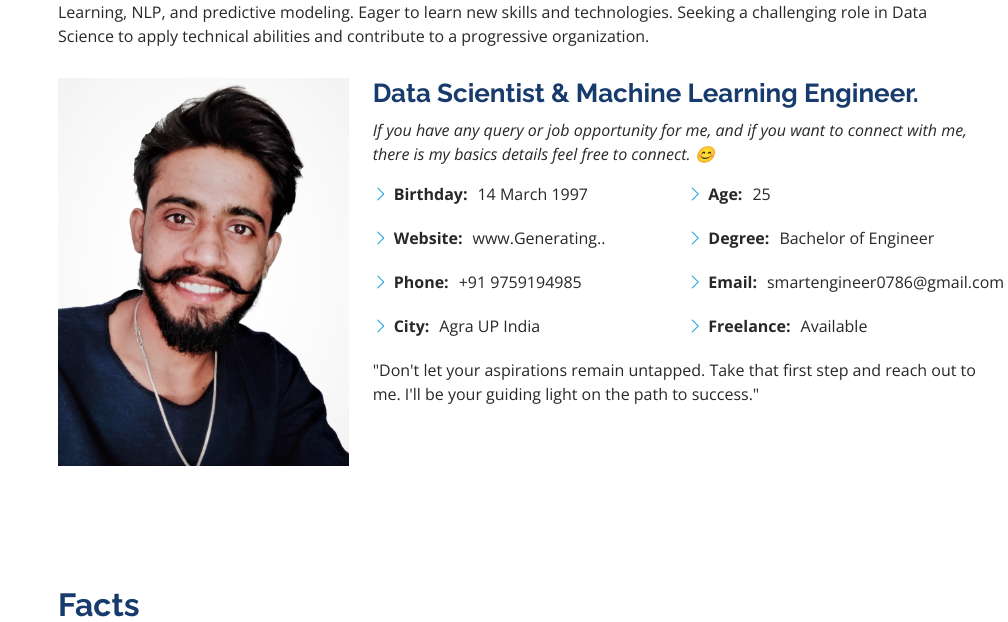
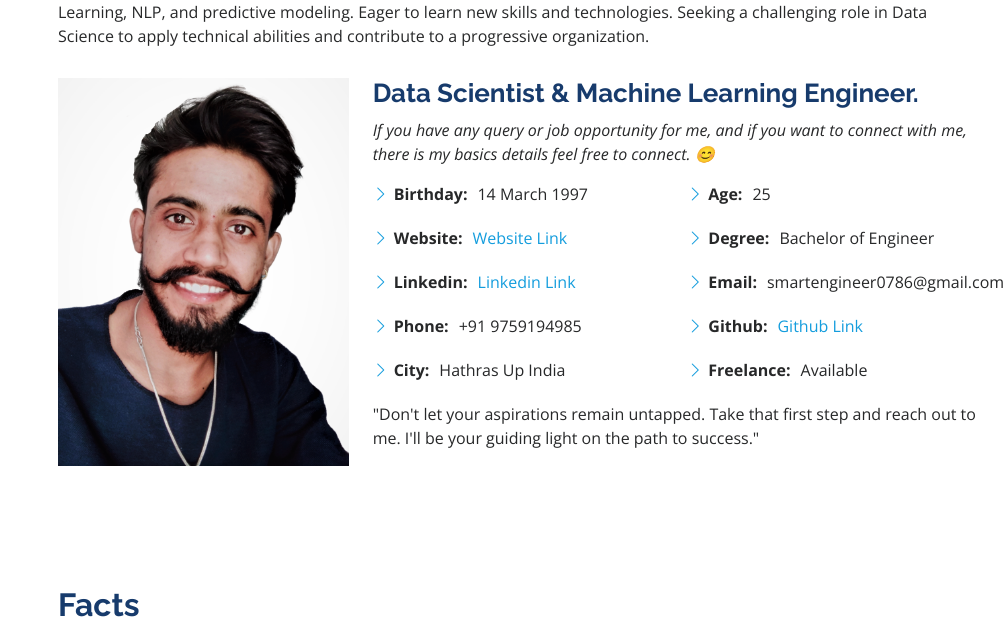
Before and after one commit to Ranjit-Singh-786/portfolio_website, a Flask app: page / in a window 1280 px wide. Shown: the part 962-1584 px from the top of the page, without its empty margins (272-1280 px from the left). Run offline with Flask 2, Linux system fonts and the light colour scheme; some libraries are stand-ins or nearby versions.

Commit message:
home page edited

```diff
--- a/app.py
+++ b/app.py
@@ -11,9 +11,9 @@ def home():
 def resume():
     return render_template('inner-page.html')
 
-@app.route('/projects')
-def projects():
-    return render_template('project.html')
+# @app.route('/projects')
+# def projects():
+#     return render_template('project.html')
 
 @app.route('/nlpprojects')
 def nlpprojects():
--- a/templates/index.html
+++ b/templates/index.html
@@ -106,9 +106,11 @@
               <div class="col-lg-6">
                 <ul>
                   <li><i class="bi bi-chevron-right"></i> <strong>Birthday:</strong> <span>14 March 1997</span></li>
-                  <li><i class="bi bi-chevron-right"></i> <strong>Website:</strong> <span>www.Generating..</span></li>
+                  <li><i class="bi bi-chevron-right"></i> <strong>Website:</strong> <span><a href="https://shorturl.at/iGJKP">Website Link</a></span></li>
+                  <li><i class="bi bi-chevron-right"></i> <strong>Linkedin:</strong> <span><a href="https://www.linkedin.com/in/ranjit-singh-423a051a6/">Linkedin Link</a></span></li>
+
                   <li><i class="bi bi-chevron-right"></i> <strong>Phone:</strong> <span>+91 9759194985</span></li>
-                  <li><i class="bi bi-chevron-right"></i> <strong>City:</strong> <span>Agra UP India </span></li>
+                  <li><i class="bi bi-chevron-right"></i> <strong>City:</strong> <span>Hathras Up India </span></li>
                 </ul>
               </div>
               <div class="col-lg-6">
@@ -116,6 +118,8 @@
                   <li><i class="bi bi-chevron-right"></i> <strong>Age:</strong> <span>25</span></li>
                   <li><i class="bi bi-chevron-right"></i> <strong>Degree:</strong> <span>Bachelor of Engineer</span></li>
                   <li><i class="bi bi-chevron-right"></i> <strong>Email:</strong> <span>smartengineer0786@gmail.com</span></li>
+                  <li><i class="bi bi-chevron-right"></i> <strong>Github:</strong> <span><a href="https://github.com/Ranjit-Singh-786">Github Link</a></span></li>
+
                   <li><i class="bi bi-chevron-right"></i> <strong>Freelance:</strong> <span>Available</span></li>
                 </ul>
               </div>
@@ -340,7 +344,7 @@
               organization.
 </em></p>
               <ul>
-                <li>Hathras uttar pradesh india 281307.</li>
+                <li>Hathras Uttar Pradesh India 281307.</li>
                 <li>+91-9759194985</li>
                 <li>smartengineer0786@gmail.com</li>
               </ul>
@@ -498,10 +502,11 @@
     </div>
   </div>
 <br>
-<form action="{{ url_for('projects') }}">
-  <button class="btn btn-outline-danger btn-block">Other all projects here.</button>
+<!-- <form action="{{ url_for('projects') }}"> -->
 
-</form>
+  <a href="https://github.com/Ranjit-Singh-786?tab=repositories" class="google-plus"><button class="btn btn-outline-danger btn-block">See All Projects <i class="bi bi-github"></i></button></a>
+
+<!-- </form> -->
 <hr color="black">
 <br>
 
```
